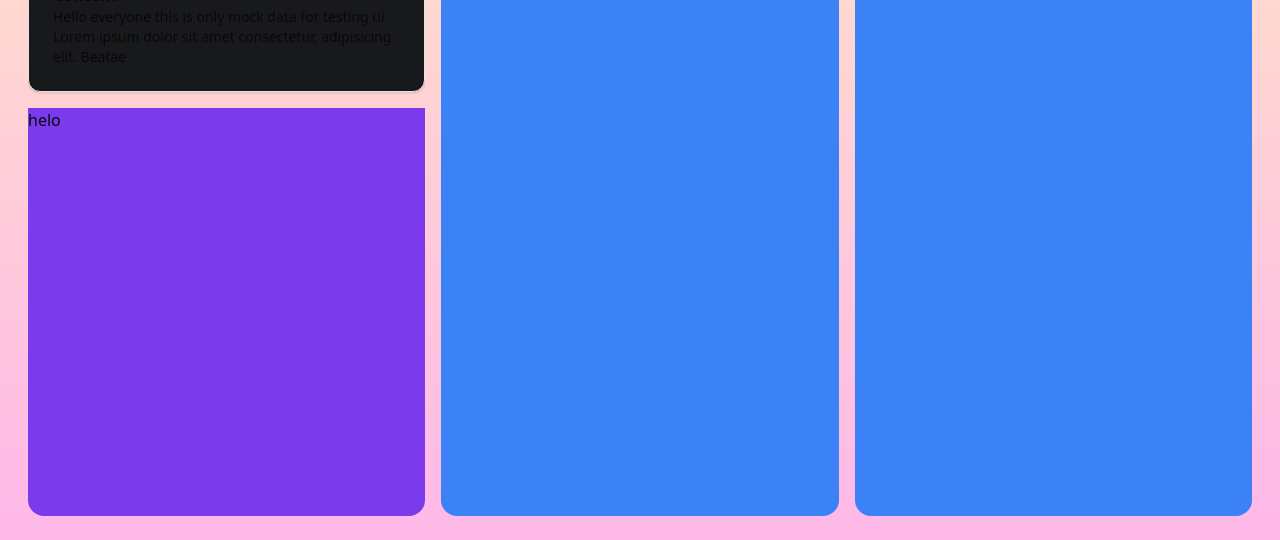
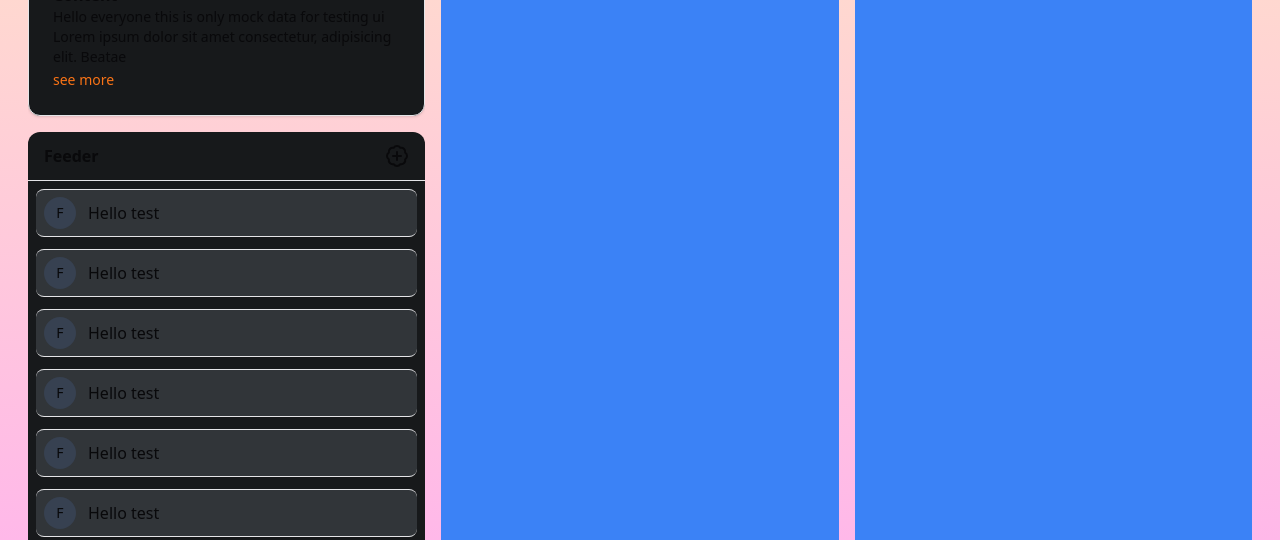
Before and after one commit to walkerbuddy01/RAAY, a Next.js app: page /d/setting in a window 1280 px wide. Shown: the part 260-800 px from the top of the page. Built offline with nearby package versions, Linux system fonts and the light colour scheme; no server answers.

Commit message:
style: Changing UI

```diff
--- a/src/app/(protected)/layout.tsx
+++ b/src/app/(protected)/layout.tsx
@@ -6,10 +6,20 @@ import {
   CardHeader,
   CardTitle,
 } from "@/components/ui/card";
+import {
+  Dialog,
+  DialogContent,
+  DialogDescription,
+  DialogHeader,
+  DialogTitle,
+  DialogTrigger,
+} from "@/components/ui/dialog";
 
 import DashboardNavbar from "@/components/dashboard/DashboardNavbar";
 import { NavigationSideBar } from "@/components/dashboard/NavigationSideBar";
 import MaxWidthWrapper from "@/components/MaxWidthWrapper";
+import { BadgePlus } from "lucide-react";
+import { Avatar } from "@/components/ui/avatar";
 
 export default function DashboardLayout({
   children,
@@ -19,12 +29,94 @@ export default function DashboardLayout({
   const mockTitle = "Hello everyone how are You";
   const mockContent =
     "Hello everyone this is only mock data for testing ui   Lorem ipsum dolor sit amet consectetur, adipisicing elit. Beatae quas ad asperiores sequi aliquid tempore voluptatem quae fuga maiores ex animi placeat debitis, impedit corporis quasi at consequuntur, perspiciatis exercitationem? ";
+
+  const mockFeeder = [
+    {
+      id: "1",
+      label: "Hello test",
+      context: "this is mock testing data",
+      userId: "1234355556",
+      takingFeedback: false,
+      inviteCode: "antibanti-babal-bol",
+    },{
+      id: "1",
+      label: "Hello test",
+      context: "this is mock testing data",
+      userId: "1234355556",
+      takingFeedback: false,
+      inviteCode: "antibanti-babal-bol",
+    },{
+      id: "1",
+      label: "Hello test",
+      context: "this is mock testing data",
+      userId: "1234355556",
+      takingFeedback: false,
+      inviteCode: "antibanti-babal-bol",
+    },{
+      id: "1",
+      label: "Hello test",
+      context: "this is mock testing data",
+      userId: "1234355556",
+      takingFeedback: false,
+      inviteCode: "antibanti-babal-bol",
+    },
+    {
+      id: "1",
+      label: "Hello test",
+      context: "this is mock testing data",
+      userId: "1234355556",
+      takingFeedback: false,
+      inviteCode: "antibanti-babal-bol",
+    },{
+      id: "1",
+      label: "Hello test",
+      context: "this is mock testing data",
+      userId: "1234355556",
+      takingFeedback: false,
+      inviteCode: "antibanti-babal-bol",
+    },{
+      id: "1",
+      label: "Hello test",
+      context: "this is mock testing data",
+      userId: "1234355556",
+      takingFeedback: false,
+      inviteCode: "antibanti-babal-bol",
+    },{
+      id: "1",
+      label: "Hello test",
+      context: "this is mock testing data",
+      userId: "1234355556",
+      takingFeedback: false,
+      inviteCode: "antibanti-babal-bol",
+    },{
+      id: "1",
+      label: "Hello test",
+      context: "this is mock testing data",
+      userId: "1234355556",
+      takingFeedback: false,
+      inviteCode: "antibanti-babal-bol",
+    },{
+      id: "1",
+      label: "Hello test",
+      context: "this is mock testing data",
+      userId: "1234355556",
+      takingFeedback: false,
+      inviteCode: "antibanti-babal-bol",
+    },{
+      id: "1",
+      label: "Hello test",
+      context: "this is mock testing data",
+      userId: "1234355556",
+      takingFeedback: false,
+      inviteCode: "antibanti-babal-bol",
+    },
+  ];
   return (
-    <section className="flex flex-col gap-4 px-4 py-4 absolute bottom-0 left-0 right-0 top-0 bg-gradient-to-t from-[#FFB8E9] to-[#FFE7C4] overflow-hidden">
+    <section className="flex flex-col sm:gap-4 gap-2 sm:p-4 p-2 absolute bottom-0 left-0 right-0 top-0 bg-gradient-to-t from-[#FFB8E9] to-[#FFE7C4] overflow-hidden">
       <DashboardNavbar />
 
       <MaxWidthWrapper className="max-w-screen-2xl h-full max-h-[1050px] py-2">
-        <div className="h-full w-full grid grid-cols-3 gap-4 flex-1 flex-grow ">
+        <div className="h-full w-full grid sm:grid-cols-2 md:grid-cols-3 gap-2  sm:gap-4 flex-1 flex-grow ">
           <div className="h-full w-full flex flex-col gap-4 col-span-1 rounded-2xl overflow-hidden  ">
             <div>
               <Card className="bg-[#17191B]">
@@ -40,17 +132,42 @@ export default function DashboardLayout({
                     <p className="mb-2 text-sm">{mockTitle}</p>
                     <p className="font-bold">Content</p>
                     <p className="text-sm">{mockContent.slice(0, 120)}</p>
+                    <Dialog>
+                      <DialogTrigger>
+                        <p className="text-sm text-orange-500">see more</p>
+                      </DialogTrigger>
+                      <DialogContent>
+                        <DialogHeader>
+                          <DialogTitle>Content</DialogTitle>
+                          <DialogDescription>{mockContent}</DialogDescription>
+                        </DialogHeader>
+                      </DialogContent>
+                    </Dialog>
                   </div>
                 </CardContent>
               </Card>
             </div>
-
-            <div className="bg-violet-600  flex-grow flex-1 h-full">helo</div>
+            <div className=" rounded-xl flex-grow flex-1 flex flex-col bg-[#17191B] overflow-hidden">
+              <div className="flex py-3 px-4 border-b ">
+                <p className="text-left font-bold  flex-grow ">Feeder</p>
+                <BadgePlus className="h-6 w-6" />
+              </div>
+              <div className=" h-96 p-2 space-y-3 overflow-auto bg-[#17191B] rounded-b-xl">
+                {mockFeeder.map((feed) => (
+                  <div className="h-12 bg-gray-400/20 border-y flex items-center px-2 gap-3 rounded-lg">
+                    <Avatar className="bg-gray-700 flex items-center justify-center h-8 w-8 text-sm">
+                      F
+                    </Avatar>
+                    <p className="flex-1 flex-grow">{feed.label}</p>
+                  </div>
+                ))}
+              </div>
+            </div>
           </div>
-          <div className="h-full w-full col-span-1 bg-blue-500 rounded-2xl overflow-hidden">
+          <div className="h-full w-full col-span-1 bg-blue-500 rounded-2xl overflow-hidden sm:block hidden">
             {/* {children} */}
           </div>
-          <div className="h-full w-full col-span-1 bg-blue-500 rounded-2xl"></div>
+          <div className="h-full w-full col-span-1 bg-blue-500 rounded-2xl hidden md:block"></div>
         </div>
       </MaxWidthWrapper>
     </section>
--- a/src/components/dashboard/DashboardNavbar.tsx
+++ b/src/components/dashboard/DashboardNavbar.tsx
@@ -49,7 +49,7 @@ function DashboardNavbar() {
     <nav className="bg-[#17191B] w-full rounded-xl">
       <MaxWidthWrapper>
         <div className="h-[60px] flex items-center justify-between ">
-          <p className="text-2xl font-bold flex items-center  gap-1">
+          <div className="text-2xl font-bold flex items-center  gap-1">
             <MessageCircleMore className="h-8 w-8" />
             <p className="text-orange-500">Raay</p>
             <Badge
@@ -58,13 +58,13 @@ function DashboardNavbar() {
             >
               Early Access
             </Badge>
-          </p>
+          </div>
 
           <div className="hidden sm:block">
             <NavigationMenu>
               <NavigationMenuList>
                 <NavigationMenuItem key={"home"}>
-                  <Link href="/docs" legacyBehavior passHref>
+                  <Link href="/d/feeder" passHref>
                     <NavigationMenuLink
                       className={navigationMenuTriggerStyle()}
                     >
@@ -93,7 +93,7 @@ function DashboardNavbar() {
                 ))}
 
                 <NavigationMenuItem key={"setting"}>
-                  <Link href="/docs" passHref>
+                  <Link href="/d/setting" passHref>
                     <NavigationMenuLink
                       className={navigationMenuTriggerStyle()}
                     >
```
